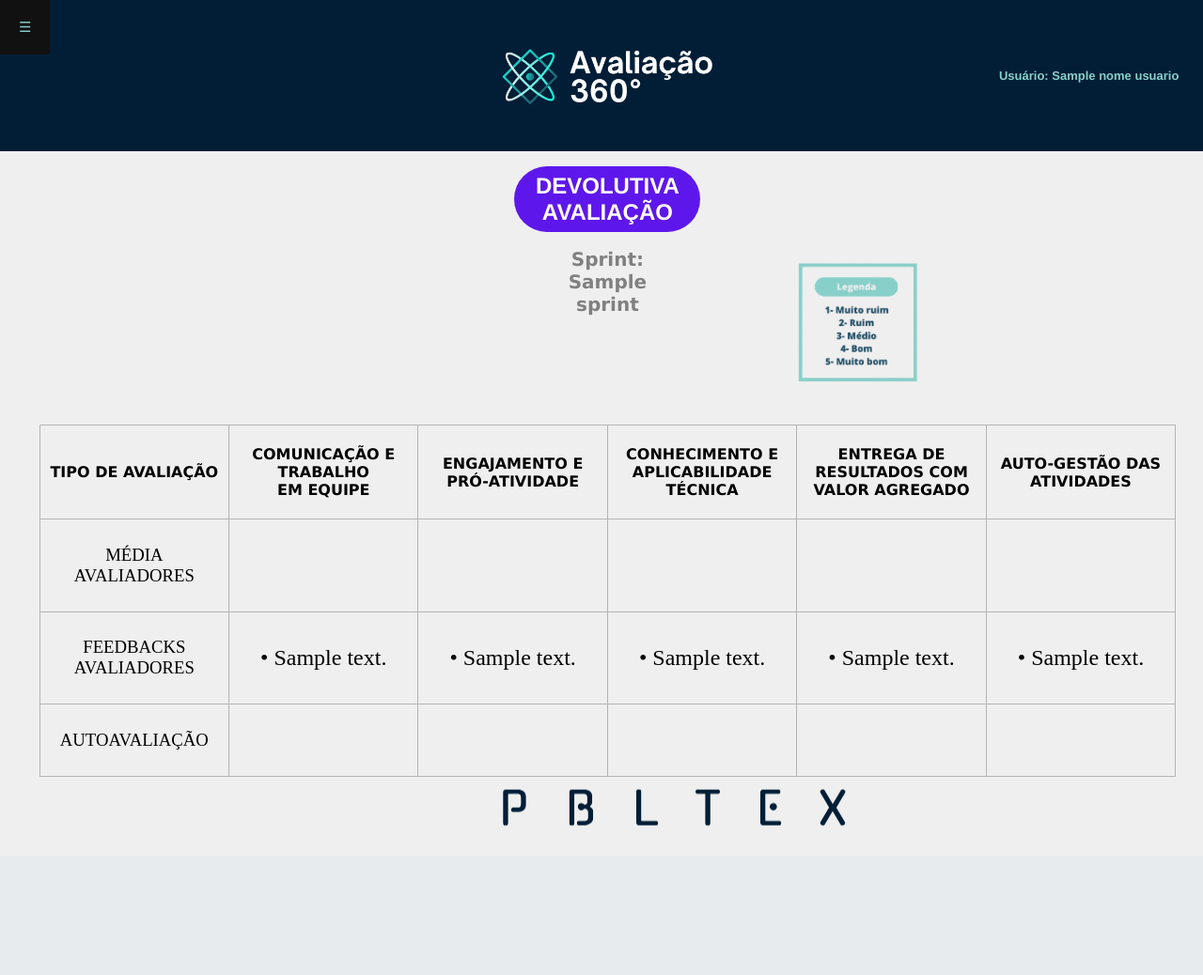
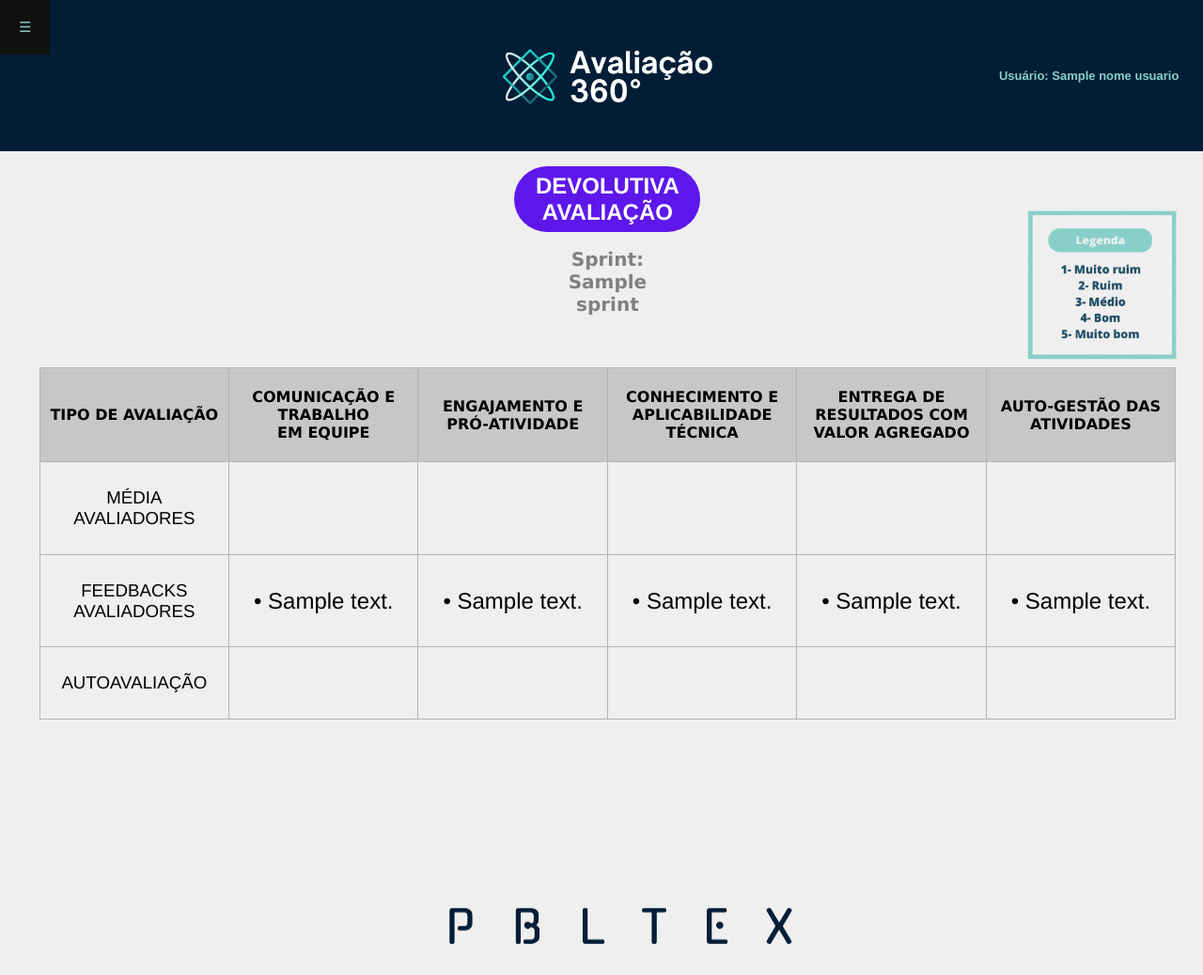
Before and after one commit to DevTudoFatec/Avaliacao360, a Flask app: template API python/templates/integrante/devolutiva_avaliacao.html in a window 1280 px wide. Shown: the whole page at 94% size. Before the commit the page ends 879 px from the top, so only its background shows below. Run offline with Flask 3, Linux system fonts and the light colour scheme; the template is opened without the code that fills it: most values are stand-ins (such as "Sample title", 1, 10 or a date in 2020).

Commit message:
Atualizações CSS - Devolutiva integrante

```diff
--- a/API python/static/css/integrante/devolutiva_avaliacao.css
+++ b/API python/static/css/integrante/devolutiva_avaliacao.css
@@ -100,6 +100,7 @@ text-align: center;}
 
 body {
   background-color: #eeee;
+  font-family: 'Franklin Gothic Medium', 'Arial Narrow', Arial, sans-serif;
   margin: 0;
   padding: 0;
 }
@@ -169,7 +170,7 @@ body {
   font-size: 100%;
   border-radius: 50px;
   padding: 1%;
-  width: 13%;
+  width: 15%;
   text-align: center;
   background-color: #214E65;
   border-bottom: 2% solid #222;
@@ -179,6 +180,10 @@ body {
 
 .form_devolutiva {
   margin-left: 46%;
+}
+
+table tr:first-child{
+  background-color: rgb(199, 199, 199);
 }
 
 .number {
@@ -209,11 +214,12 @@ body {
 
 .legenda_trc{
   position: relative;
-  background-color: #EFEFEF;
-  width: 60%;
-  left: 110%;
-  margin-top: -35%;
+  float: right;
+  width: 15%;
+  margin-top: -12%;
+  margin-right: 2%;
 }
+
 
 input[type="range"] {
   -webkit-appearance: none;
@@ -269,11 +275,9 @@ input[type="range"]::-webkit-slider-runnable-track {
 }
 
 footer{
-  position: absolute;
   width: 50%;
-  bottom: 20%;
-  transform: translate(0%, 150%);
-  left: 40%;
+  transform: translate(0%, 90%);
+  margin-left: 35%;
 }
 
 .rodape-img {
--- a/API python/static/css/integrante/menu_integrante.css
+++ b/API python/static/css/integrante/menu_integrante.css
@@ -2,7 +2,8 @@ body{
     text-align: center;
     background-color: #eeee;
     margin: 0;
-    padding: 0;}
+    padding: 0;
+    font-family: 'Franklin Gothic Medium', 'Arial Narrow', Arial, sans-serif;}
 
 #details_adimn{
     margin: 2%;}
--- a/API python/templates/integrante/devolutiva_avaliacao.html
+++ b/API python/templates/integrante/devolutiva_avaliacao.html
@@ -67,6 +67,8 @@
       <div class="header_infos">
         <h1 class="bt_devolutiva">DEVOLUTIVA AVALIAÇÃO</h1>
         <h2 class="sprint_sign">Sprint: {{ sprint }}</h2>
+      </div>
+      <div>
         <img class="legenda_trc" src="{{ url_for('static', filename='img/avaliacao/legenda.png') }}" alt="legenda">
       </div>
         <table class="form_autoavaliacao">
```
